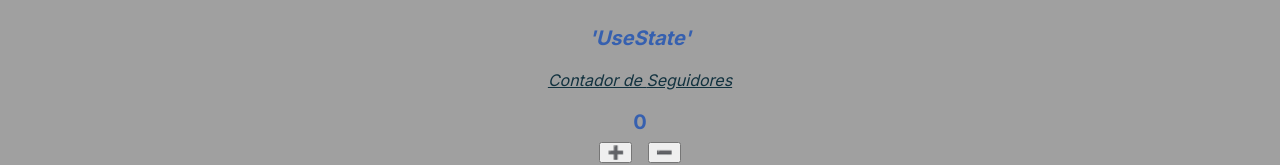
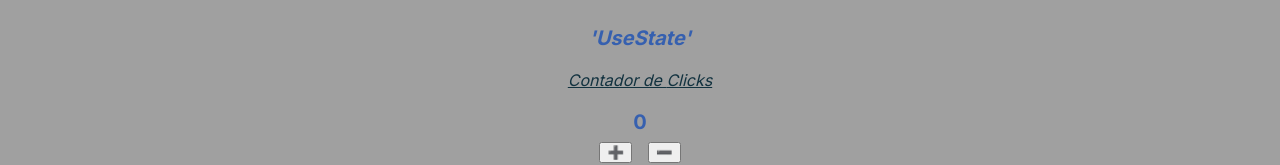
Before and after one commit to Kapelu/script-bash, a Next.js app: page / in a window 1280 px wide. Shown: the part 1031-1196 px from the top of the page. Built offline with nearby package versions, Linux system fonts and the light colour scheme.

Commit message:
Update 18-06-2023

```diff
--- a/app/components/HookUseState.jsx
+++ b/app/components/HookUseState.jsx
@@ -26,5 +26,5 @@ export default function HookUseState(props) {
 }
 
 HookUseState.defaultProps = {
-	titulo: 'Clicks',
+	titulo: 'Seguidores',
 }
--- a/app/page.js
+++ b/app/page.js
@@ -33,7 +33,7 @@ export default function Home() {
 				</article>
 				<article>
 					<h2 className='titulo'>&nbsp;Hook&nbsp;</h2>
-					<HookUseState titulo='Seguidores'/>
+					<HookUseState titulo='Clicks'/>
 					<br /><br />
 					{/* <HookUseState /> */}
 					<br />
```
